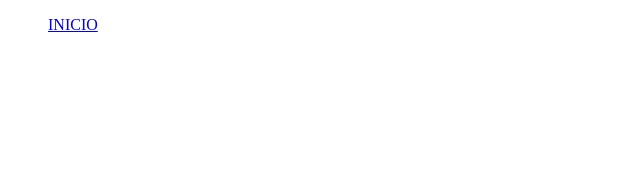
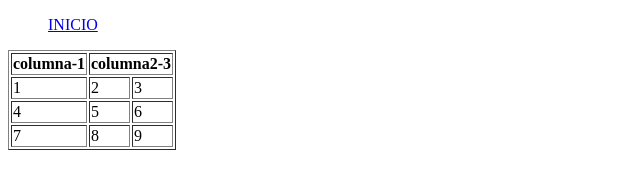
Before and after one commit to Yhulianx/Repositorio-3, a plain HTML site: page Tabla.html in a window 1280 px wide. Shown: the whole page, without its empty margins (0-640 px from the left). Drawn offline with Linux system fonts and the light colour scheme.

Commit message:
Se agrego tablas

```diff
--- a/Tabla.html
+++ b/Tabla.html
@@ -3,11 +3,33 @@
 <head>
     <meta charset="UTF-8">
     <meta name="viewport" content="width=device-width, initial-scale=1.0">
-    <title>Document</title>
+    <title>TABLAS</title>
 </head>
 <body>
     <ul>
         <a href="index.html">INICIO</a>
     </ul>
+<table border="1">
+        <tr>
+            <th>columna-1</th>
+            <th colspan="2">columna2-3</th></th>
+
+        </tr>
+        <tr>
+            <td> 1 </td>
+            <td> 2 </td>
+            <td> 3 </td>
+        </tr>
+        <tr>
+            <td> 4 </td>
+            <td> 5 </td>
+            <td> 6 </td>
+        </tr>
+        <tr>
+            <td> 7 </td>
+            <td> 8 </td>
+            <td> 9 </td>
+        </tr>
+    </table>
 </body>
 </html>
```
